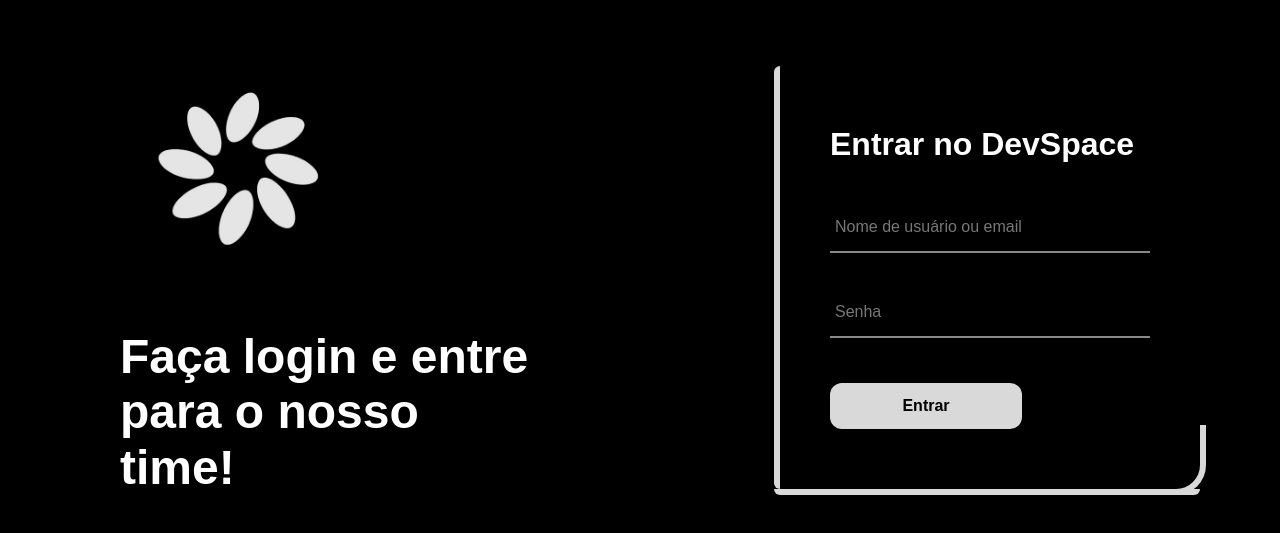
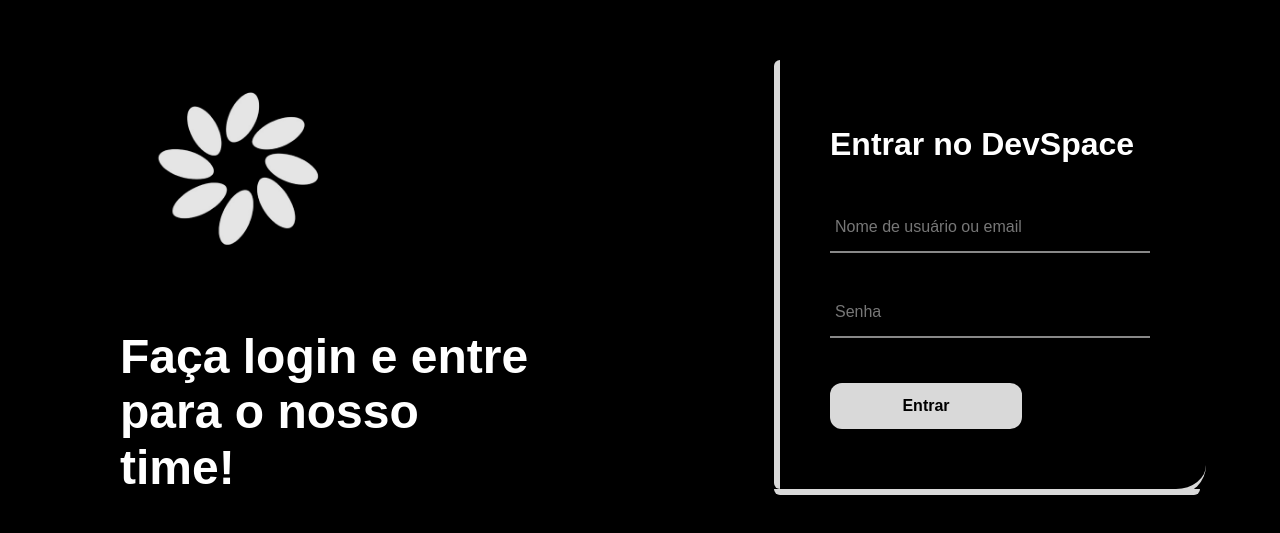
Before and after one commit to RenanKael/DevSpace, a React (Vite) app in the folder DevSpace/: page / in a window 1280 px wide. Shown: the part 123-656 px from the top of the page. Built offline with nearby package versions, Linux system fonts and the light colour scheme.

Commit message:
ajustecss login

```diff
--- a/DevSpace/src/style/login.css
+++ b/DevSpace/src/style/login.css
@@ -63,11 +63,12 @@
   content: "";
   position: absolute;
   left: -6px;
-  top: 0;
+  top: -6px;                 /* sobe um pouco */
   width: 6px;
-  height: 100%;
+  height: calc(100% + 6px);  /* cresce pra cobrir a junção */
   background: #d9d9d9;
   border-radius: 30px 0 0 30px;
+  z-index: 2;                /* fica por cima da borda de baixo */
 }
 
 .card::after {
@@ -87,8 +88,8 @@
   right: -6px;
   width: 70px;
   height: 70px;
-  border-right: 6px solid #d9d9d9;
-  border-bottom: 6px solid #d9d9d9;
+  border-bottom: 6px solid #d9d9d9;   /* só a de baixo */
+  border-left: 6px solid transparent; /* truque pra esconder lado direito */
   border-radius: 0 0 30px 0;
 }
 
```
